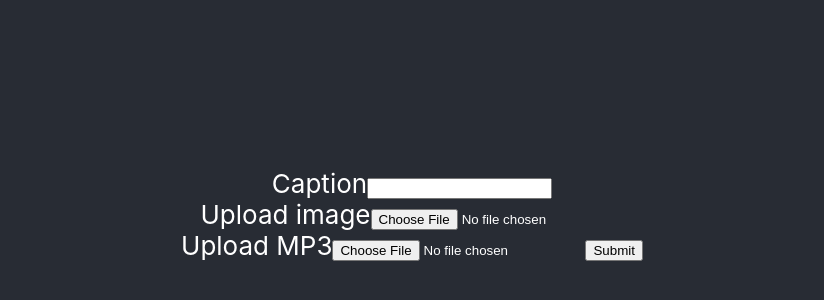
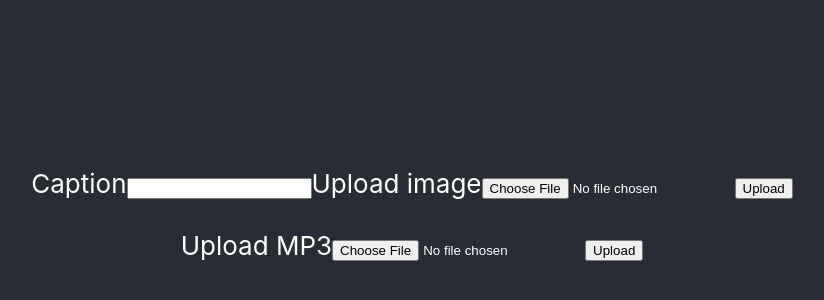
Before and after one commit to JCGuest/f1api, a React (Create React App) app in the folder client/: page / in a window 1280 px wide. Shown: the part 186-486 px from the top of the page, without its empty margins (228-1052 px from the left). Built offline with nearby package versions, Linux system fonts and the light colour scheme.

Commit message:
refactored event handlers

```diff
--- a/client/src/App.js
+++ b/client/src/App.js
@@ -12,9 +12,33 @@ class App extends React.Component  {
       caption: "",
       image: "",
       audio: ""
+    };
+  };
+
+
+  handleSubmit = e => {
+    e.preventDefault();
+
+    this.setState({
+      ...this.state,
+      caption: "",
+      image: "",
+      audio: ""
+    })
+
+    if (e.target.id === "audio") {
+      e.persist();
+      console.log(e)
+      const file = e.target[0].files[0];
+      if (!file) {console.log("no file")};
+      this.upload(file);
     }
-  }
-
+    else {
+      const file = e.target[1].files[0];
+      if (!file) {console.log("no file")};
+      this.upload(file);
+    };
+  };
 
   handleAudio = async e => {
     // e.preventDefault();
@@ -27,22 +51,8 @@ class App extends React.Component  {
   handleImage = e => {
     // e.preventDefault();
     const file = e.target[1].files[0]
+    if (!file) console.log("no file");
     this.upload(file)
-
-  }
-
-  handleSubmit = e => {
-    e.preventDefault();
-
-    this.setState({
-      ...this.state,
-      caption: "",
-      image: "",
-      audio: ""
-    })
-
-    if (e.target[2].files) this.handleAudio(e);
-    if (e.target[1].file) this.handleImage(e)
   };
 
   upload = async file => {
@@ -94,25 +104,25 @@ class App extends React.Component  {
     return (
       <div className="App">
         <header className="App-header">
-          <form onSubmit={this.handleSubmit}>
+          <form id="image" onSubmit={this.handleSubmit}>
             <label htmlFor="caption">
               Caption
             </label>
               <input type="text" name="caption" value={this.state.caption} onChange={this.handleChange} />
-            <br></br>
-
             <label htmlFor="image" >
               Upload image
             </label>
               <input type="file" name="image" accept="image/*" value={this.state.image} onChange={this.handleChange} />
+            <input type="submit" value="Upload"/>
+          </form>
             <br></br>
-
+          <form id="audio" onSubmit={this.handleSubmit}>
             <label htmlFor="audio">
               Upload MP3
             </label>
               <input type="file" name="audio" accept="audio/*" value={this.state.audio} onChange={this.handleChange} />
-              <input type="submit" value="Submit" />
-        </form>
+            <input type="submit" value="Upload" />
+          </form>
         </header>
       </div>
     );
```
